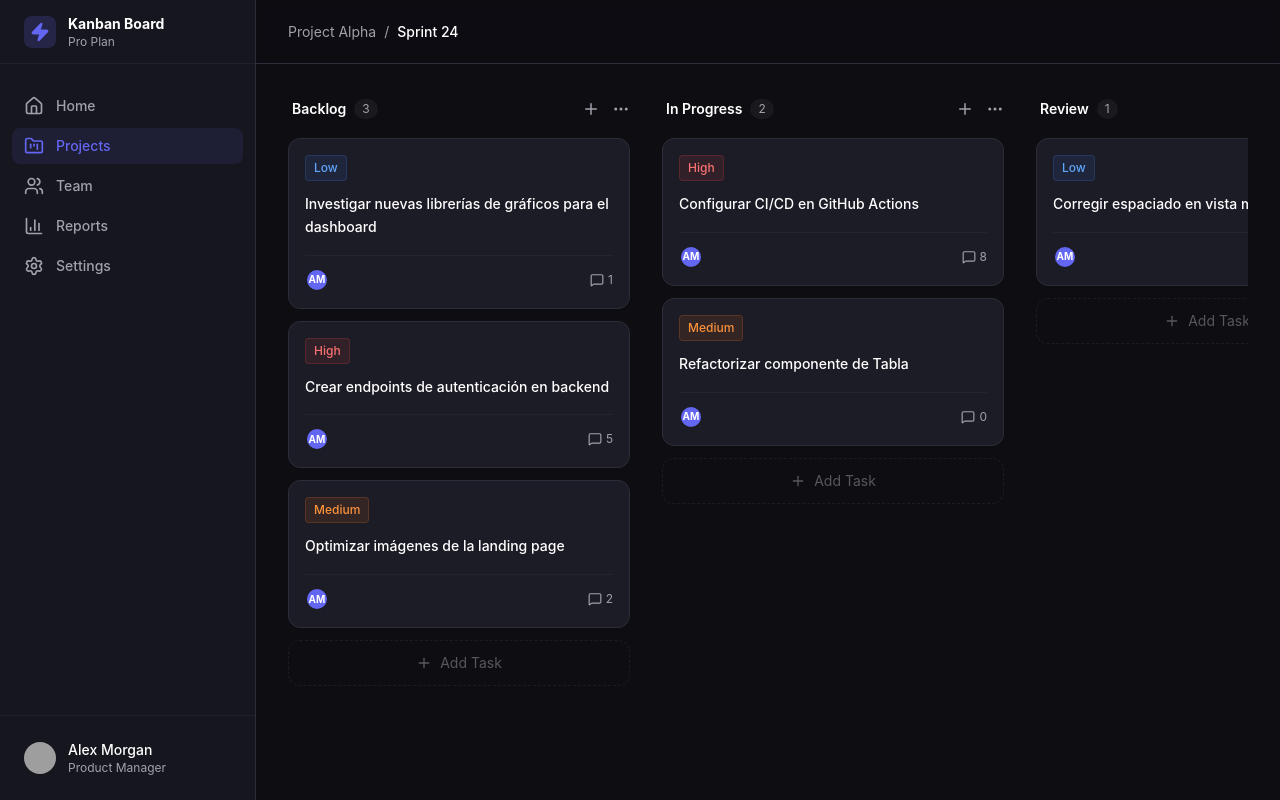
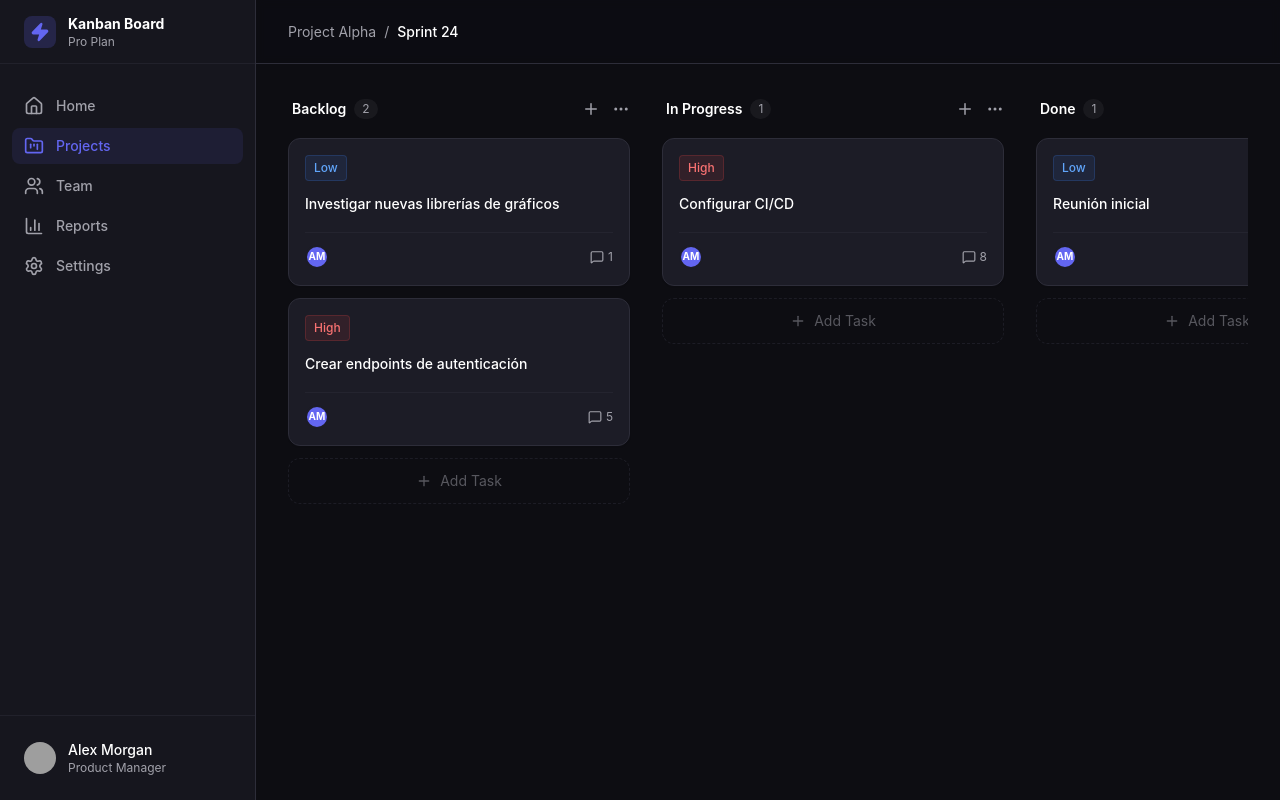
Before and after one commit to RedBoth/kanban-board, a React (Vite) app: page / in a window 1280 px wide. Built offline with nearby package versions, Linux system fonts and the light colour scheme; grey boxes are pictures that could not be loaded.

Commit message:
Cambios en la scrollBar

```diff
--- a/src/components/Kanban/Board.tsx
+++ b/src/components/Kanban/Board.tsx
@@ -1,79 +1,12 @@
 import { ColumnContainer } from './ColumnContainer';
-import type { Column, Priority } from '../../types';
-
-const MOCK_COLUMNS: Column[] = [
-  {
-    id: 'col-1',
-    title: 'Backlog',
-    tasks: [
-      {
-        id: '1',
-        title: 'Investigar nuevas librerías de gráficos para el dashboard',
-        priority: 'Low' as Priority,
-        comments: 1
-      },
-      {
-        id: '2',
-        title: 'Crear endpoints de autenticación en backend',
-        priority: 'High' as Priority,
-        comments: 5
-      },
-      {
-        id: '3',
-        title: 'Optimizar imágenes de la landing page',
-        priority: 'Medium' as Priority,
-        comments: 2
-      },
-    ]
-  },
-  {
-    id: 'col-2',
-    title: 'In Progress',
-    tasks: [
-      {
-        id: '4',
-        title: 'Configurar CI/CD en GitHub Actions',
-        priority: 'High' as Priority,
-        comments: 8
-      },
-      {
-        id: '5',
-        title: 'Refactorizar componente de Tabla',
-        priority: 'Medium' as Priority,
-        comments: 0
-      },
-    ]
-  },
-  {
-    id: 'col-3',
-    title: 'Review',
-    tasks: [
-        {
-            id: '6',
-            title: 'Corregir espaciado en vista móvil',
-            priority: 'Low' as Priority,
-            comments: 3
-        },
-    ]
-  },
-  {
-    id: 'col-4',
-    title: 'Done',
-    tasks: [
-      {
-        id: '7',
-        title: 'Reunión inicial de proyecto',
-        priority: 'Low' as Priority,
-        comments: 0
-      },
-    ]
-  }
-];
+import { useKanbanStore } from '../../store/useKanbanStore';
 
 export const Board = () => {
+  const columns = useKanbanStore((state) => state.columns);
+
   return (
     <div className="flex h-full gap-6 overflow-x-auto pb-4 items-start">
-      {MOCK_COLUMNS.map((col) => (
+      {columns.map((col) => (
         <ColumnContainer key={col.id} column={col} />
       ))}
     </div>
--- a/src/index.css
+++ b/src/index.css
@@ -2,10 +2,34 @@
 @tailwind components;
 @tailwind utilities;
 
-/* Opcional: Para asegurar que el html y body ocupen toda la altura y usen el color de fondo base */
 html, body {
   height: 100%;
   margin: 0;
-  background-color: #0D0D12; /* Tu color 'main-bg' */
-  font-family: 'Inter', sans-serif; /* Si usas la fuente Inter */
+  background-color: #0D0D12;
+  font-family: 'Inter', sans-serif;
 }
+
+@layer utilities {
+  ::-webkit-scrollbar {
+    width: 12px;
+    height: 12px;
+  }
+
+  ::-webkit-scrollbar-track {
+    background: transparent;
+  }
+
+  ::-webkit-scrollbar-thumb {
+    background-color: #2D2D39;
+    border-radius: 4px;
+  }
+
+  ::-webkit-scrollbar-thumb:hover {
+    background-color: #4F46E5;
+  }
+
+  * {
+    scrollbar-width: thin;
+    scrollbar-color: #2D2D39 transparent;
+  }
+}
--- a/src/store/useKanbanStore.ts
+++ b/src/store/useKanbanStore.ts
@@ -0,0 +1,53 @@
+import { create } from 'zustand';
+import type { Column, Priority } from '../types';
+
+interface KanbanStore {
+  columns: Column[];
+}
+
+export const useKanbanStore = create<KanbanStore>((_set) => ({
+  columns: [
+    {
+        id: 'col-1',
+        title: 'Backlog',
+        tasks: [
+          {
+            id: '1',
+            title: 'Investigar nuevas librerías de gráficos',
+            priority: 'Low' as Priority,
+            comments: 1
+          },
+          {
+            id: '2',
+            title: 'Crear endpoints de autenticación',
+            priority: 'High' as Priority,
+            comments: 5
+          },
+        ]
+      },
+      {
+        id: 'col-2',
+        title: 'In Progress',
+        tasks: [
+          {
+            id: '3',
+            title: 'Configurar CI/CD',
+            priority: 'High' as Priority,
+            comments: 8
+          },
+        ]
+      },
+      {
+        id: 'col-3',
+        title: 'Done',
+        tasks: [
+          {
+            id: '4',
+            title: 'Reunión inicial',
+            priority: 'Low' as Priority,
+            comments: 0
+          },
+        ]
+      }
+  ],
+}));
```
